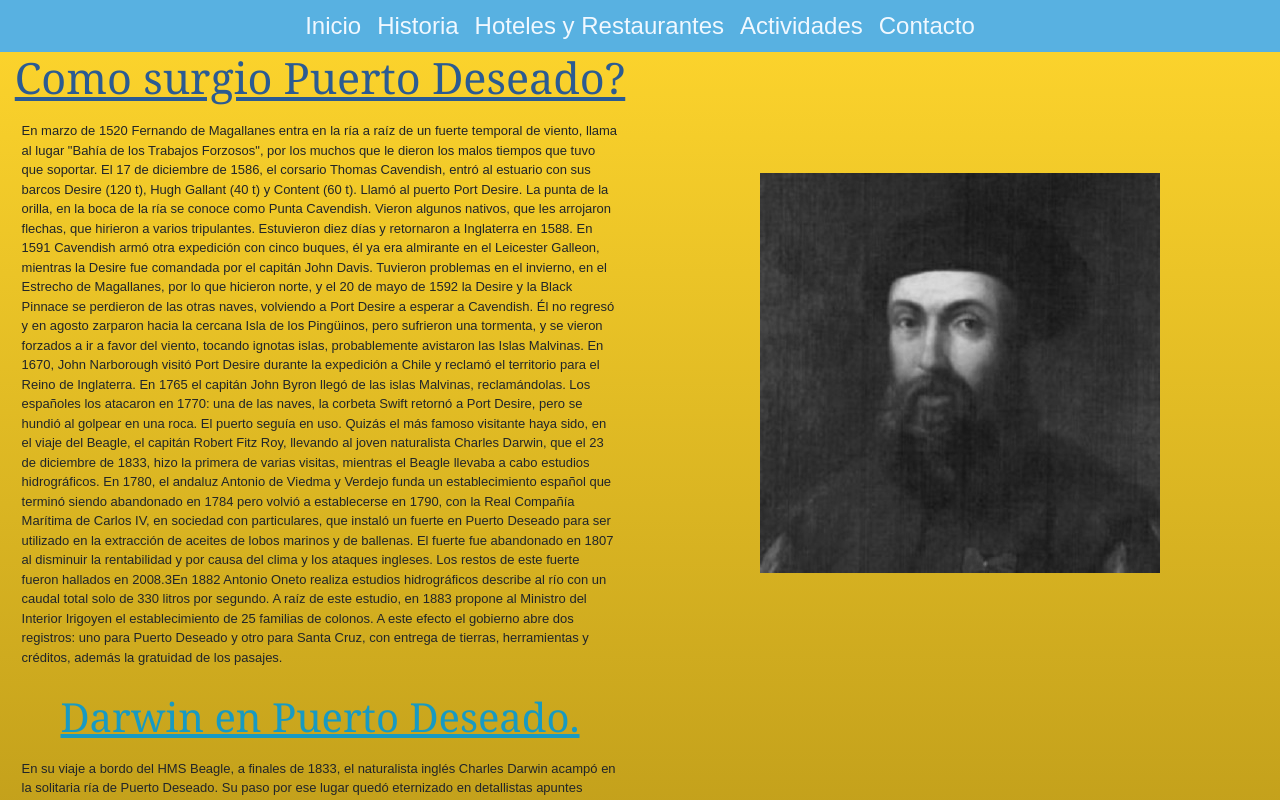
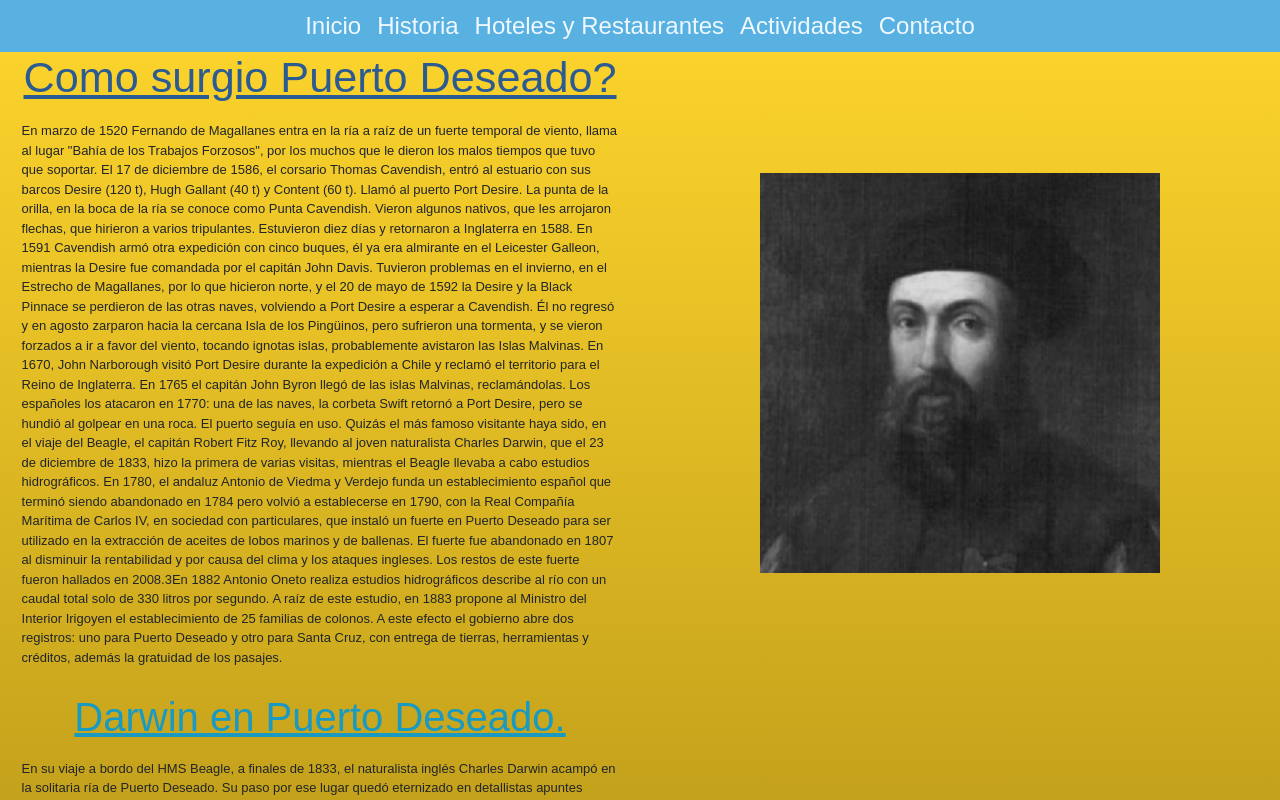
Before and after one commit to BrunoMalatesta/turismoPUERTODESEADO, a website: page paginas/historia.html in a window 1280 px wide. Shown: the top 800 px of the page. Drawn offline with Linux system fonts and the light colour scheme.

Commit message:
cambiefontmixin

```diff
--- a/scss/_historia.scss
+++ b/scss/_historia.scss
@@ -45,7 +45,7 @@ font-size: 2rem;
 @mixin titulos ($fsize, $color){
     font-size:$fsize ;
     color: $color;
-    font-family: Georgia, 'Times New Roman', Times, serif;
+    font-family: 'DM Sans', sans-serif;
     text-decoration: underline;
     transition: transform .2s;
     text-align: center;
```
Also changed, not shown: estilos/styles.css.
